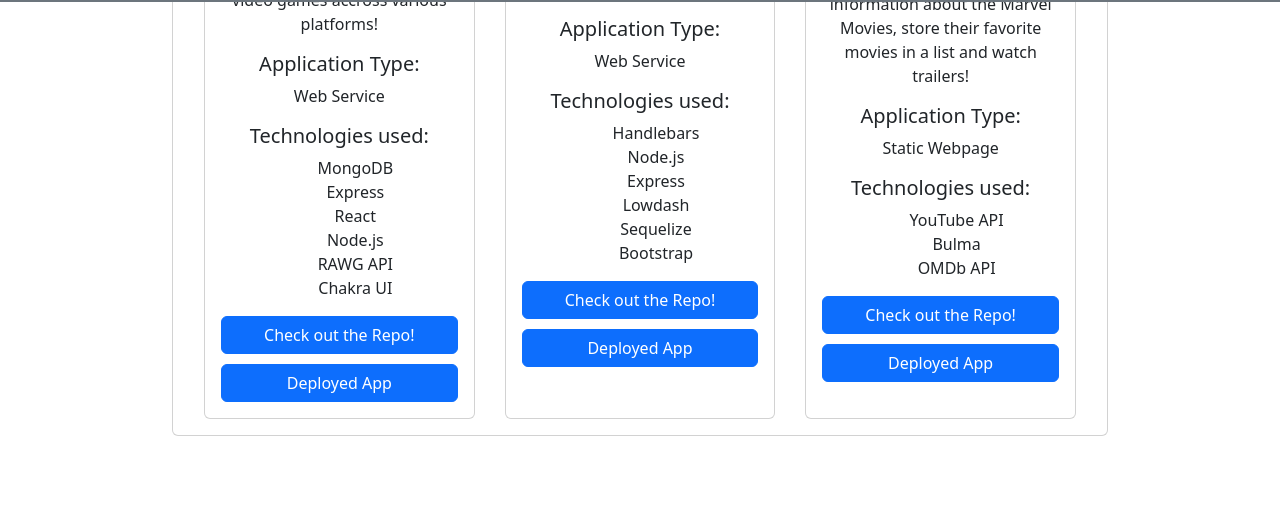
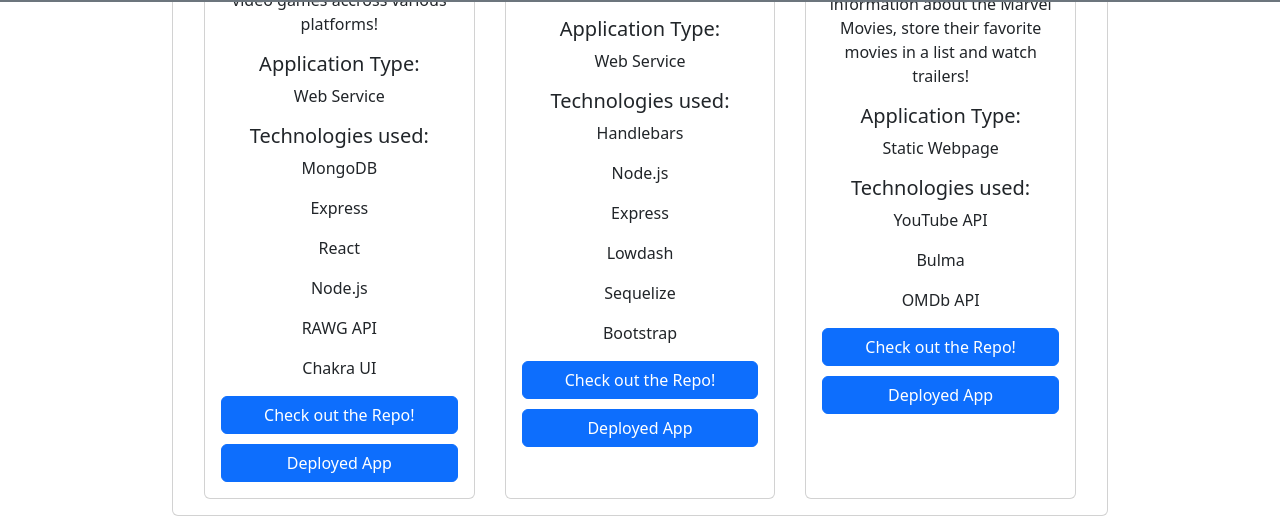
Before and after one commit to Teacher2Coder/react-portfolio, a React (Vite) app: page / in a window 1280 px wide. Shown: the part 798-1330 px from the top of the page. Built offline with nearby package versions, Linux system fonts and the light colour scheme.

Commit message:
removed list for technologies

```diff
--- a/src/pages/HomePage.jsx
+++ b/src/pages/HomePage.jsx
@@ -30,8 +30,9 @@
         </header>
         <div className="card-body">
           <p>
-            Note: Some of the web service applications will take some time to load.
-            I leveraged the free platforms to deploy these pages. Give around 60 to 90 seconds to load!
+            Note: Some of the web service applications will take some time to
+            load. I leveraged the free platforms to deploy these pages. Give
+            around 60 to 90 seconds to load!
           </p>
           <div className="feature-list">
             {projects.map((project) =>
@@ -47,21 +48,19 @@
                       <h5>Application Type:</h5>
                       <p>{project.type}</p>
                       <h5>Technologies used:</h5>
-                      <ul style={{ textAlign: 'center', listStyle: 'none' }}>
-                        {
-                          project.technologies.map((tech) => (
-                            <li key={tech}>
-                              {tech}
-                            </li>
-                          ))
-                        }
-                      </ul>
-                      <div style={{ display: 'flex', flexDirection: 'column' }}>
+                      {project.technologies.map((tech) => (
+                        <p key={tech}>{tech}</p>
+                      ))}
+                      <div style={{ display: "flex", flexDirection: "column" }}>
                         <a className="btn btn-primary" href={project.repo}>
                           Check out the Repo!
                         </a>
                         {project.deployed ? (
-                          <a className="btn btn-primary" href={project.url} style={{ marginTop: '10px' }}>
+                          <a
+                            className="btn btn-primary"
+                            href={project.url}
+                            style={{ marginTop: "10px" }}
+                          >
                             Deployed App
                           </a>
                         ) : null}
--- a/src/pages/PortfolioPage.jsx
+++ b/src/pages/PortfolioPage.jsx
@@ -32,15 +32,9 @@
                   <h5 style={{ textAlign: 'center' }}>Application Type:</h5>
                   <p style={{ textAlign: 'center' }}>{project.type}</p>
                   <h5 style={{ textAlign: 'center' }}>Technologies used:</h5>
-                  <ul style={{ textAlign: 'center', listStyle: 'none' }}>
-                    {
-                      project.technologies.map((tech) => (
-                        <li key={tech}>
-                          {tech}
-                        </li>
-                      ))
-                    }
-                  </ul>
+                  {project.technologies.map((tech) => (
+                    <p key={tech}>{tech}</p>
+                  ))}
                   <div style={{ display: "flex", flexDirection: "column" }}>
                     <a className="btn btn-primary" href={project.repo}>
                       Check out the Repo!
```
